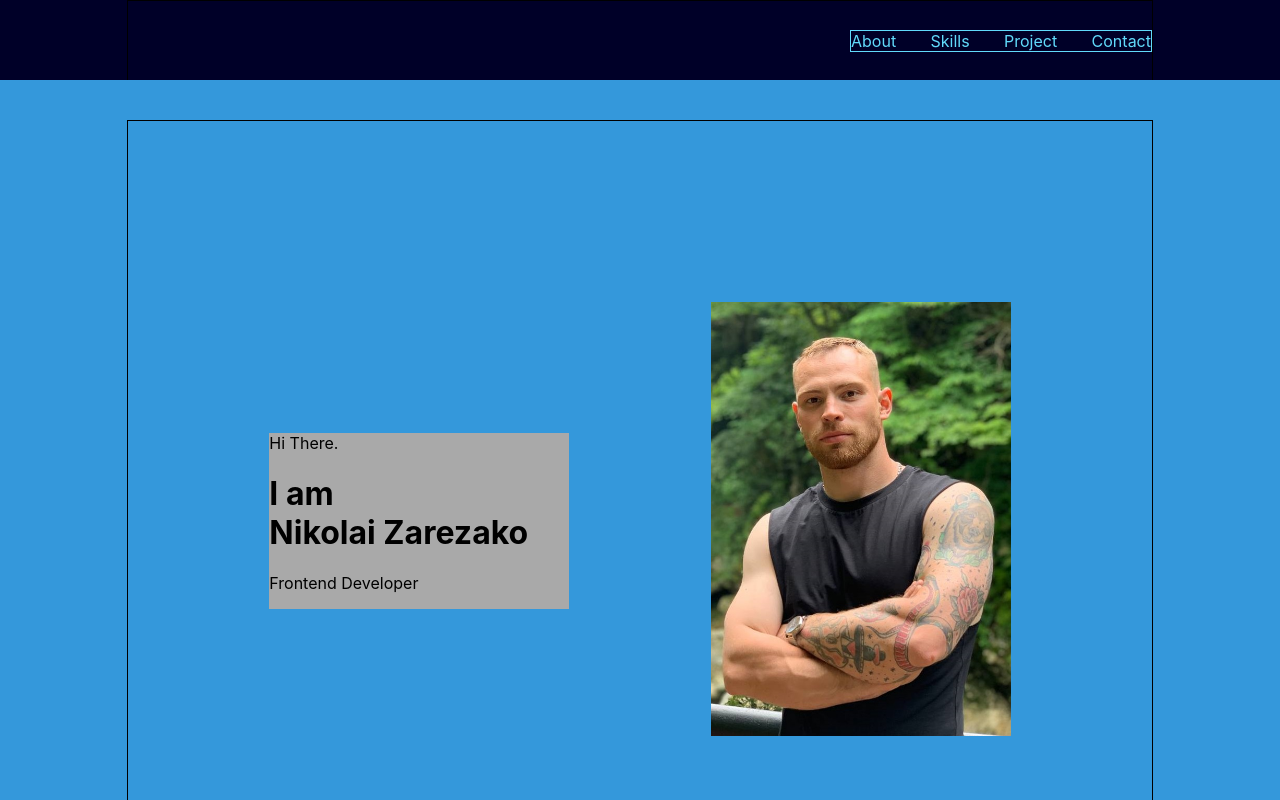
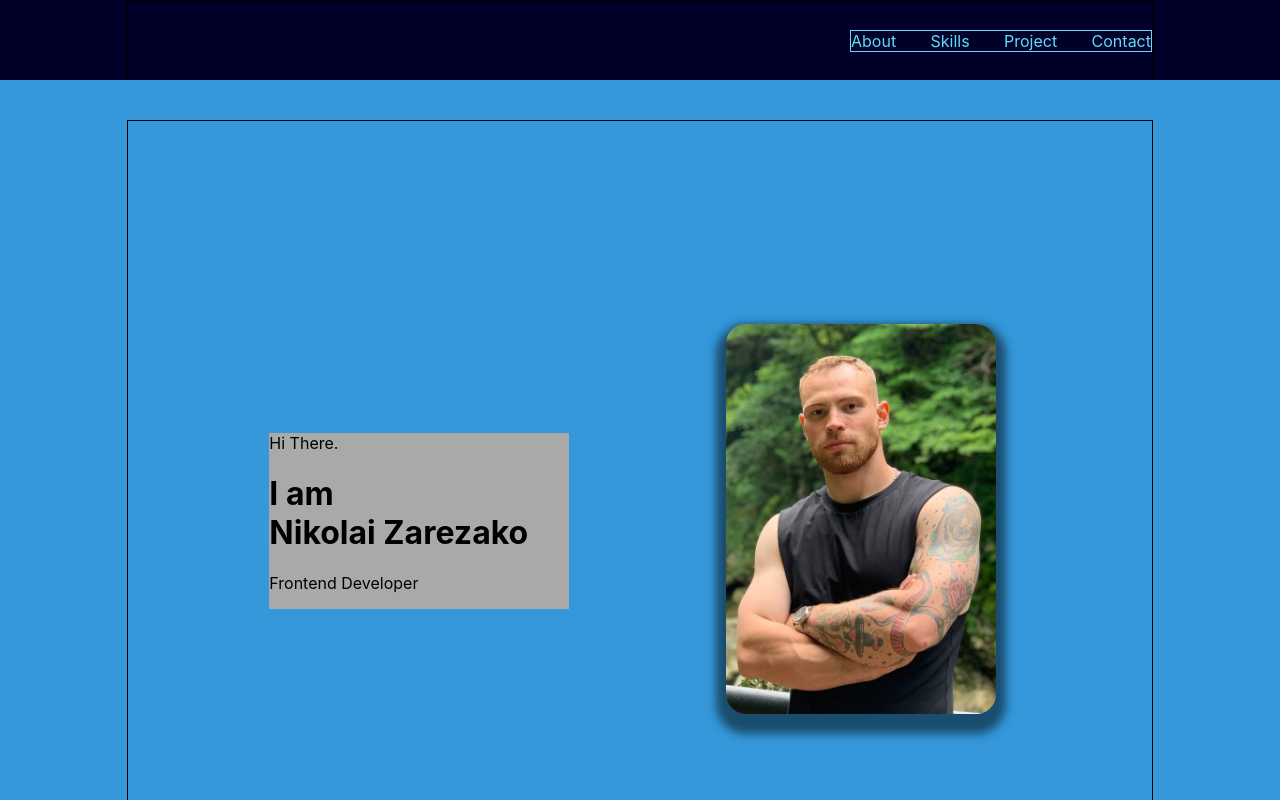
Before and after one commit to Djiypyk/CV, a React (Create React App) app: page / in a window 1280 px wide. Shown: the top 800 px of the page. Built offline with nearby package versions, Linux system fonts and the light colour scheme; a web font is replaced by a local one.

Commit message:
add shadow for img

```diff
--- a/src/Components/Main/Main.js
+++ b/src/Components/Main/Main.js
@@ -13,8 +13,8 @@ function Main() {
                     <h1>I am <br/>Nikolai Zarezako</h1>
                     <p>Frontend Developer</p>
                 </div>
-                <div className={styles.photo}>
-                    <img style={{width: '100%'}} src={myPhoto} alt="Nikolai Zarezako"/>
+                <div className={styles.photoContainer}>
+                    <img className={styles.photo} src={myPhoto} alt="Nikolai Zarezako"/>
                 </div>
             </div>
         </div>
--- a/src/Components/Main/Main.module.css
+++ b/src/Components/Main/Main.module.css
@@ -16,6 +16,12 @@
     justify-content: space-evenly;
 }
 
-.photo {
+.photoContainer {
     max-width: 300px;
+    text-align: center;
 }
+.photo{
+    width: 90%;
+    border-radius: 20px;
+    box-shadow: 0 10px 10px 10px rgba(0,0,0,.5);
+}
```
